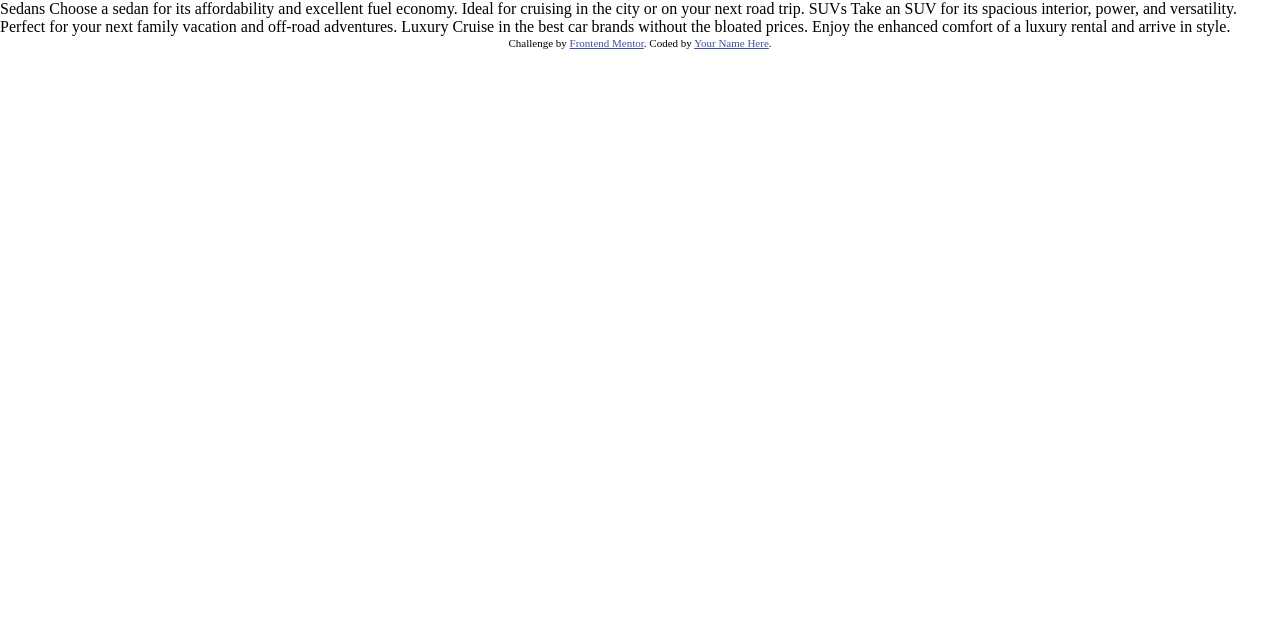
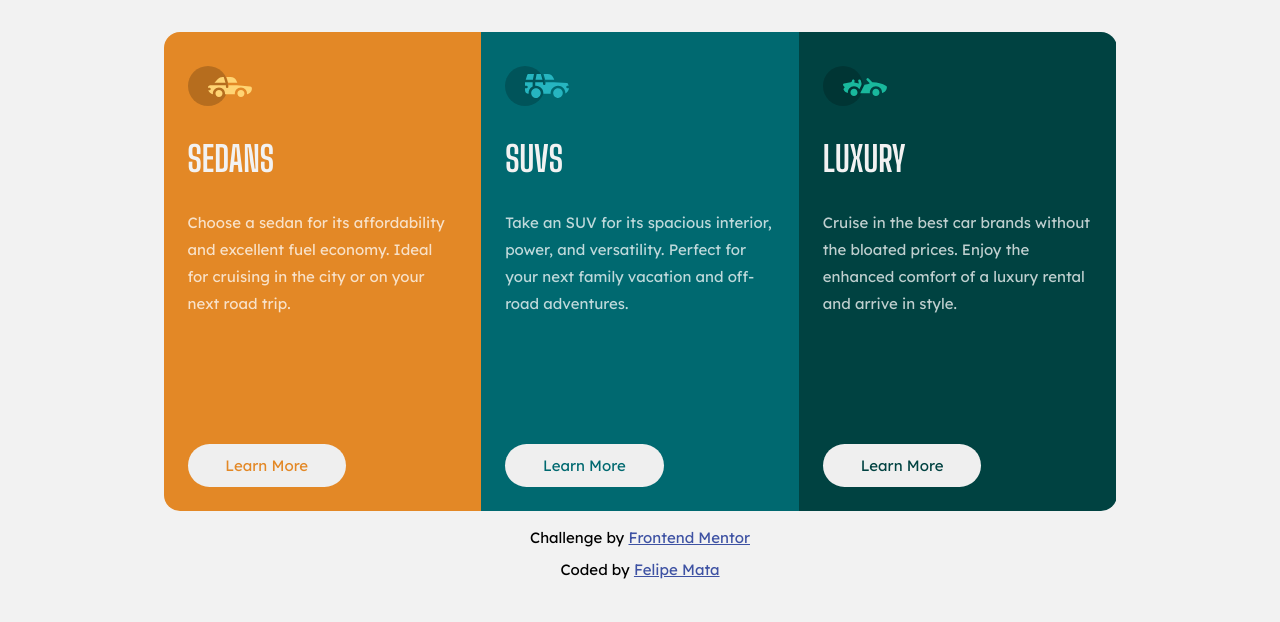
Before and after one commit to BoxyPipesnake/threecardcomponent, a plain HTML site: page index.html in a window 1280 px wide. Drawn offline with Linux system fonts and the light colour scheme.

Commit message:
first version

```diff
--- a/index.html
+++ b/index.html
@@ -5,33 +5,55 @@
   <meta name="viewport" content="width=device-width, initial-scale=1.0"> <!-- displays site properly based on user's device -->
 
   <link rel="icon" type="image/png" sizes="32x32" href="./images/favicon-32x32.png">
+  <link rel="preconnect" href="https://fonts.googleapis.com">
+  <link rel="preconnect" href="https://fonts.gstatic.com" crossorigin>
+  <link href="https://fonts.googleapis.com/css2?family=Big+Shoulders+Display:wght@700&family=Lexend+Deca&display=swap" rel="stylesheet">
   <link rel="stylesheet" href="normalize.css">
   <link rel="stylesheet" href="styles.css">
+
   <title>Frontend Mentor | 3-column preview card component</title>
 
   <!-- Feel free to remove these styles or customise in your own stylesheet 👍 -->
   <style>
-    .attribution { font-size: 11px; text-align: center; }
+    .attribution { font-size: 11px; text-align: center; width: 100%; }
     .attribution a { color: hsl(228, 45%, 44%); }
   </style>
 </head>
 <body>
 
-  Sedans
+  <main class="wrapper">
+    <div class="wrapper__card card-1">
+      <img class="margin-top" src="/images/icon-sedans.svg" aria-label="true">
+      <h2 class="heading">Sedans</h2>
+      <p class="card__paragraph">
         Choose a sedan for its affordability and excellent fuel economy. Ideal for cruising in the city
         or on your next road trip.
-
-  SUVs
+      </p>
+      <button class="btn btn-1 margin-top">Learn More</button>
+    </div>
+    <div class="wrapper__card card-2">
+      <img class="margin-top" src="/images/icon-suvs.svg" aria-label="true">
+      <h2 class="heading">Suvs</h2>
+      <p class="card__paragraph">
         Take an SUV for its spacious interior, power, and versatility. Perfect for your next family vacation
         and off-road adventures.
-
-  Luxury
+      </p>
+      <button class="btn btn-2 margin-top">Learn More</button>
+    </div>
+    <div class="wrapper__card card-3">
+      <img class="margin-top" src="images/icon-luxury.svg" aria-label="true">
+      <h2 class="heading">Luxury</h2>
+      <p class="card__paragraph">
         Cruise in the best car brands without the bloated prices. Enjoy the enhanced comfort of a luxury
         rental and arrive in style.
+      </p>
+      <button class="btn btn-3 margin-top">Learn More</button>
+    </div>
+  </main>
 
   <div class="attribution">
-    Challenge by <a href="https://www.frontendmentor.io?ref=challenge" target="_blank">Frontend Mentor</a>.
-    Coded by <a href="#">Your Name Here</a>.
+      <p>Challenge by <a href="https://www.frontendmentor.io?ref=challenge" target="_blank">Frontend Mentor</a></p>
+      <p>Coded by <a href="#">Felipe Mata</a></p>
   </div>
 </body>
 </html>
--- a/styles.css
+++ b/styles.css
@@ -0,0 +1,129 @@
+:root {
+    /* PRIMARY COLORS */
+    --bright-orange: hsl(31, 77%, 52%);
+    --dark-cyan: hsl(184, 100%, 22%);
+    --very-dark-cyan: hsl(179, 100%, 13%);
+
+    /* NEUTRAL COLORS */
+    --transparent-white:  hsla(0, 0%, 100%, 0.75); /* Paragraphs */
+    --very-light-gray: hsl(0, 0%, 95%); /* background, headings, buttons */
+
+    /* FONTS */
+    --lexend-deca: 'Lexend Deca', sans-serif;;
+    --big-shoulders-display: 'Big Shoulders Display', cursive; /* Headings */
+}
+
+
+body {
+    padding: 1.5rem;
+    background-color: var(--very-light-gray);
+}
+
+h2 {
+    font-family: var(--big-shoulders-display);
+    font-size: 2.188rem;
+}
+
+p, button{
+    font-family: var(--lexend-deca);
+    font-size: 0.938rem;
+}
+
+img {
+    max-width: 100%;
+}
+
+.margin-top {
+    margin-top: 0.625rem;
+}
+
+.wrapper {
+    display: grid;
+    justify-content: center;
+    align-items: center;
+    max-width: 59.563rem;
+    /* border: 1px solid black; */
+    margin: 0.188rem;
+
+    border-radius: 1rem;
+    perspective: 1px;
+    overflow: hidden;
+
+}
+
+@media (min-width: 768px) {
+
+    body {
+      display: flex;
+      flex-wrap: wrap;
+      justify-content: center;
+      align-items: center;
+    }
+
+    .wrapper {
+        grid-template-columns: repeat(3, 1fr);
+        grid-auto-flow: column;
+        margin-top: 0.5rem;
+    }
+
+    .btn {
+        margin-top: 7rem;
+    }
+
+}
+
+
+.wrapper__card {
+    /* background-color: red; */
+    text-align: start;
+    padding: 1.5rem;
+}
+
+.card-1 {
+    background-color: var(--bright-orange);
+}
+
+.card-2 {
+    background-color: var(--dark-cyan);
+}
+
+.card-3 {
+    background-color: var(--very-dark-cyan);
+}
+
+.heading {
+    color: var(--very-light-gray);
+    text-transform: uppercase;
+}
+
+.card__paragraph {
+    color: var(--transparent-white);
+    line-height: 1.8;
+}
+
+.btn {
+    display: inline-block;
+    border: none;
+    border-radius: 1.438rem;
+    padding: 0.813rem;
+    width: 9.906rem;
+}
+
+.btn-1 {
+    color: var(--bright-orange);
+}
+
+.btn-2 {
+    color: var(--dark-cyan);
+}
+
+.btn-3 {
+    color: var(--very-dark-cyan);
+}
+
+.btn:hover {
+    background-color: transparent;
+    color: white;
+    border: 3px solid white;
+    cursor: pointer;
+}
```
Lines whose indentation alone changed are shown as unchanged.
